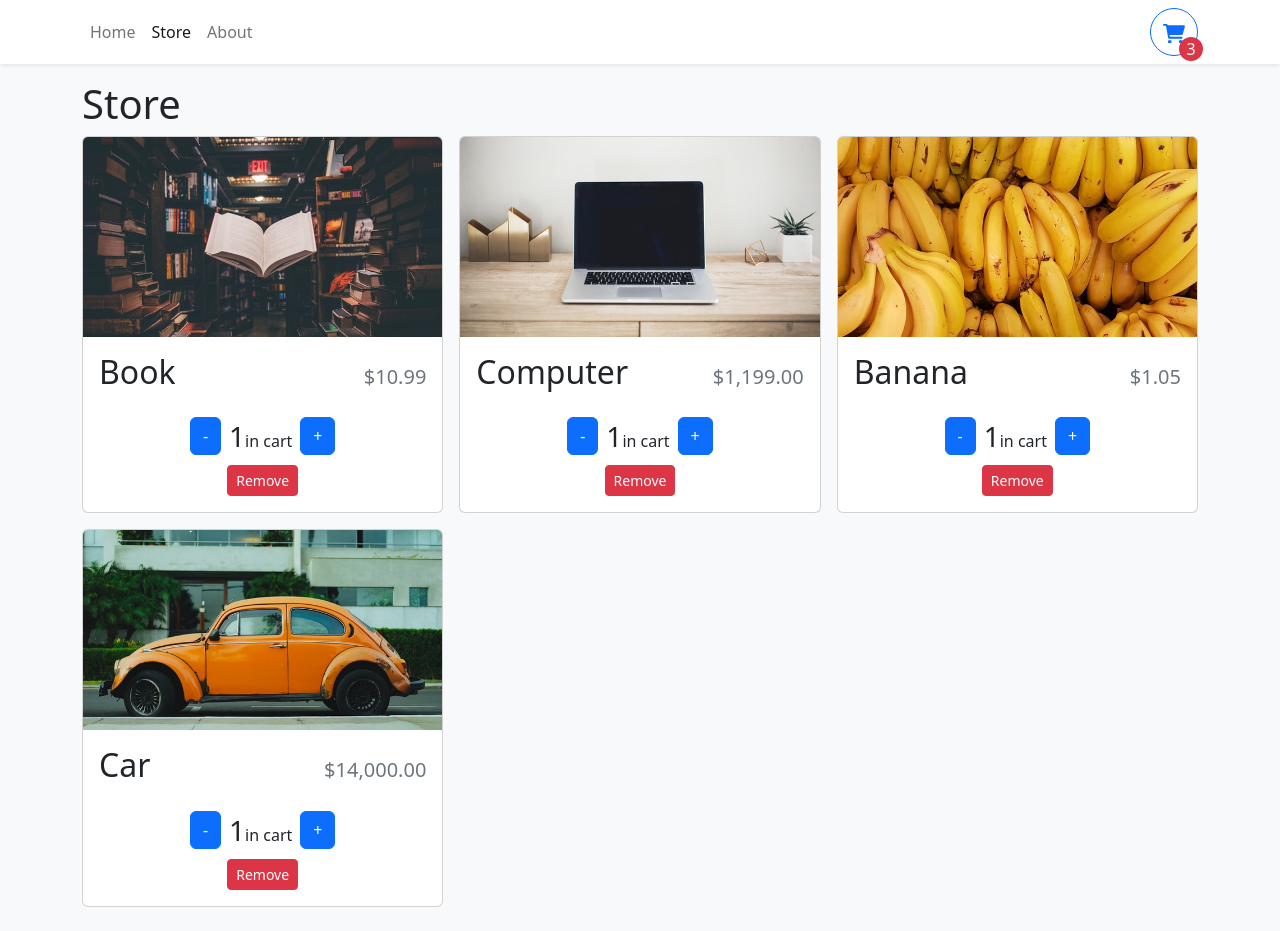
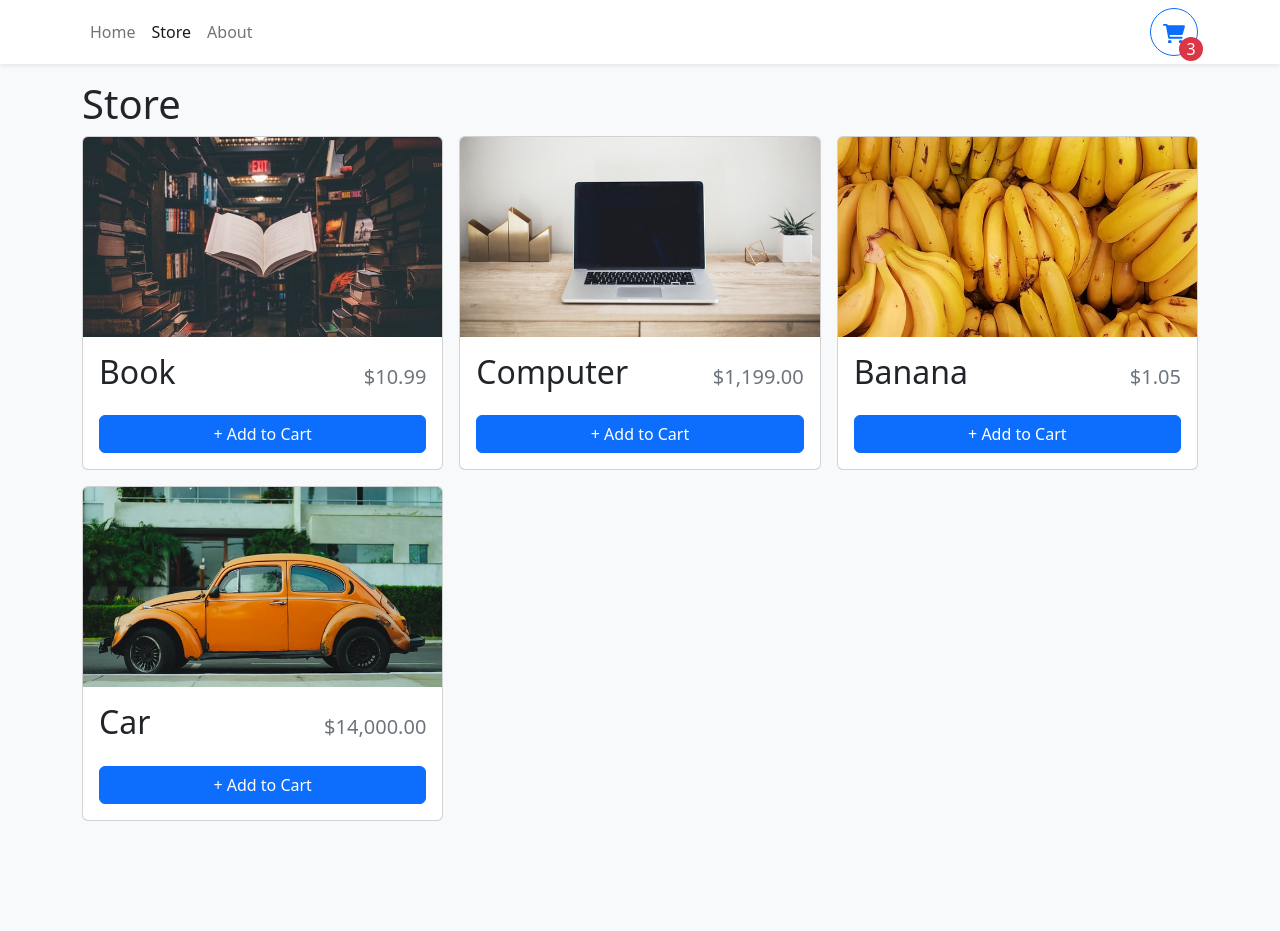
Before and after one commit to zeng-dong/typescripting-react-vite, a React (Vite) app: page /store in a window 1280 px wide. After the commit the page ends 845 px from the top, so only its background shows below. Built offline with nearby package versions, Linux system fonts and the light colour scheme.

Commit message:
add to cart button onclick

```diff
--- a/src/components/StoreItem.tsx
+++ b/src/components/StoreItem.tsx
@@ -1,4 +1,5 @@
 import { Button, Card } from "react-bootstrap";
+import { useShoppingCart } from "../context/ShoppingCartContext";
 import { formatCurrency } from "../utilities/formatCurrency";
 
 type StoreItemProps = {
@@ -9,7 +10,13 @@ type StoreItemProps = {
 };
 
 export function StoreItem({ id, name, price, imgUrl }: StoreItemProps) {
-	const quantity = 1;
+	const {
+		getItemQuantity,
+		increaseCartQuantity,
+		decreaseCartQuantity,
+		removeFromCart,
+	} = useShoppingCart();
+	const quantity = getItemQuantity(id);
 
 	return (
 		<Card className="h-100">
@@ -29,7 +36,12 @@ export function StoreItem({ id, name, price, imgUrl }: StoreItemProps) {
 				</Card.Title>
 				<div className="mt-auto">
 					{quantity === 0 ? (
-						<Button className="w-100">+ Add to Cart</Button>
+						<Button
+							className="w-100"
+							onClick={() => increaseCartQuantity(id)}
+						>
+							+ Add to Cart
+						</Button>
 					) : (
 						<div
 							className="d-flex align-items-center flex-column"
```
